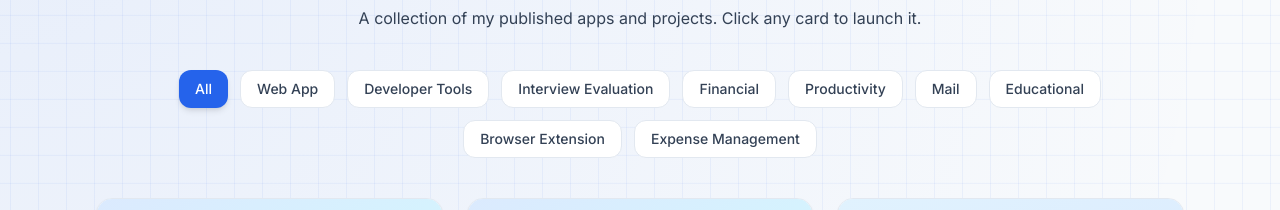
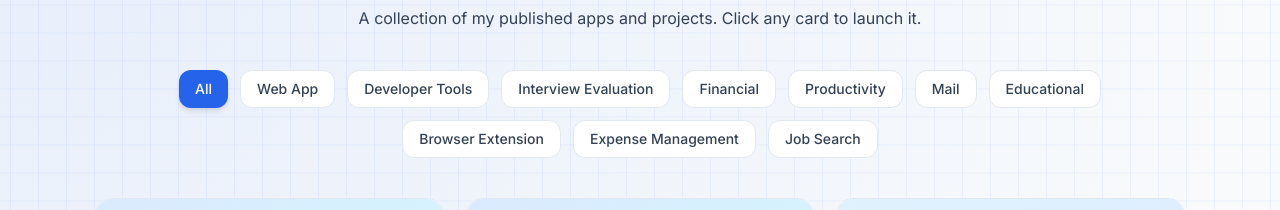
Before and after one commit to nuthanm/nuthanportfolio, a React (Vite) app: page / in a window 1280 px wide. Shown: the part 5720-5930 px from the top of the page. Built offline with nearby package versions, Linux system fonts and the light colour scheme; no server answers; grey boxes are pictures that could not be loaded.

Commit message:
feat: update portfolio with new project Indian GCC's and modify SpendFolio details with exact website name for accuracy

```diff
--- a/src/data.js
+++ b/src/data.js
@@ -362,7 +362,7 @@ export const portfolio = [
     category: "Web App",
   },
   {
-    id: 7,
+    id: 16,
     name: "LearnItHere",
     description:
       "Educational platform for learning programming concepts with interactive tutorials and examples.",
@@ -417,8 +417,18 @@ export const portfolio = [
     description:
       "SpendFolio is a tool that helps you to track and manage your expenses effectively.",
     tech: ["Next.js", "React", "TypeScript"],
-    liveUrl: "https://spendfolio.vercel.app/",
-    image: "https://s.wordpress.com/mshots/v1/https%3A%2F%2Fspendfolio.vercel.app%2F?w=1200",
+    liveUrl: "https://myspendfolio.vercel.app/",
+    image: "https://s.wordpress.com/mshots/v1/https%3A%2F%2Fmyspendfolio.vercel.app%2F?w=1200",
     category: "Expense Management",
   },
+  {
+    id: 7,
+    name: "Indian GCC's",
+    description:
+      "Indian GCC's helps you to find the best Indian GCC's for your job search. It provides a comprehensive list of Indian GCC's with their contact details and services offered. You can easily search and filter the list based on your requirements.",
+    tech: ["Next.js", "React", "TypeScript"],
+    liveUrl: "https://indiangcc.lovable.app/",
+    image: "https://s.wordpress.com/mshots/v1/https%3A%2F%2Findiangcc.lovable.app%2F?w=1200",
+    category: "Job Search",
+  }
 ]
```
